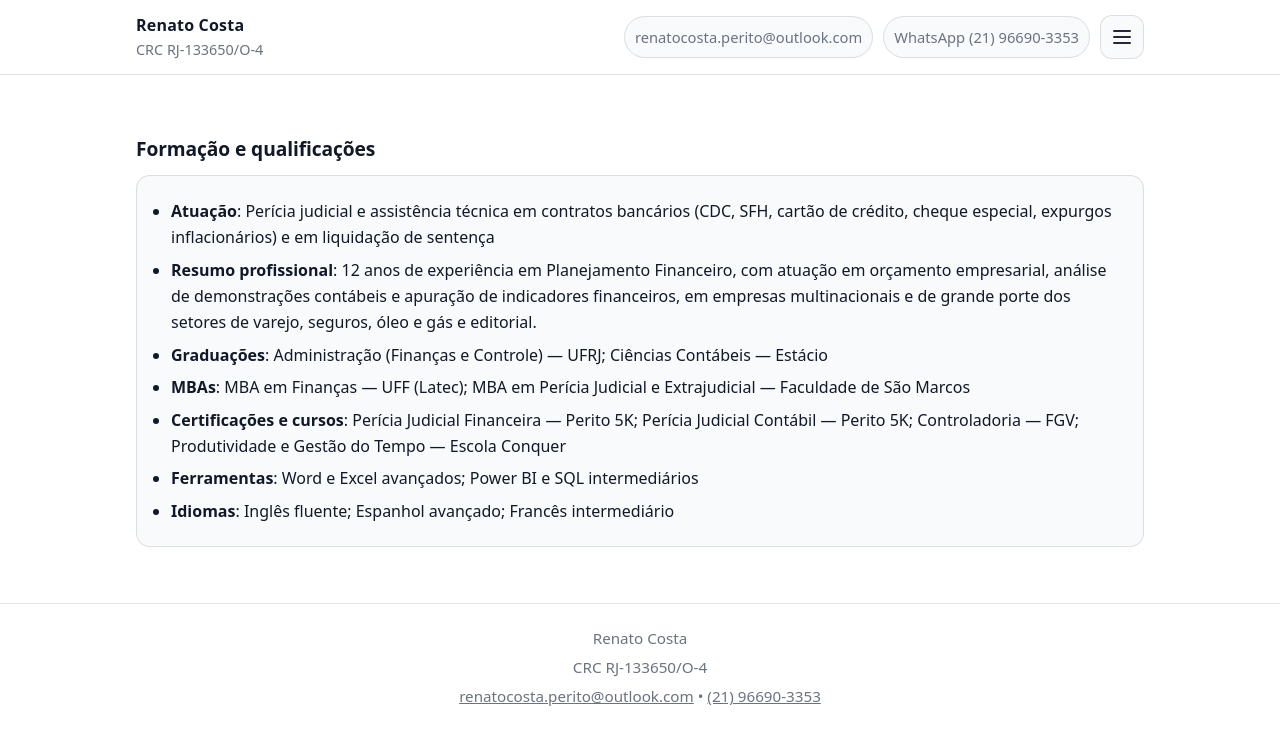
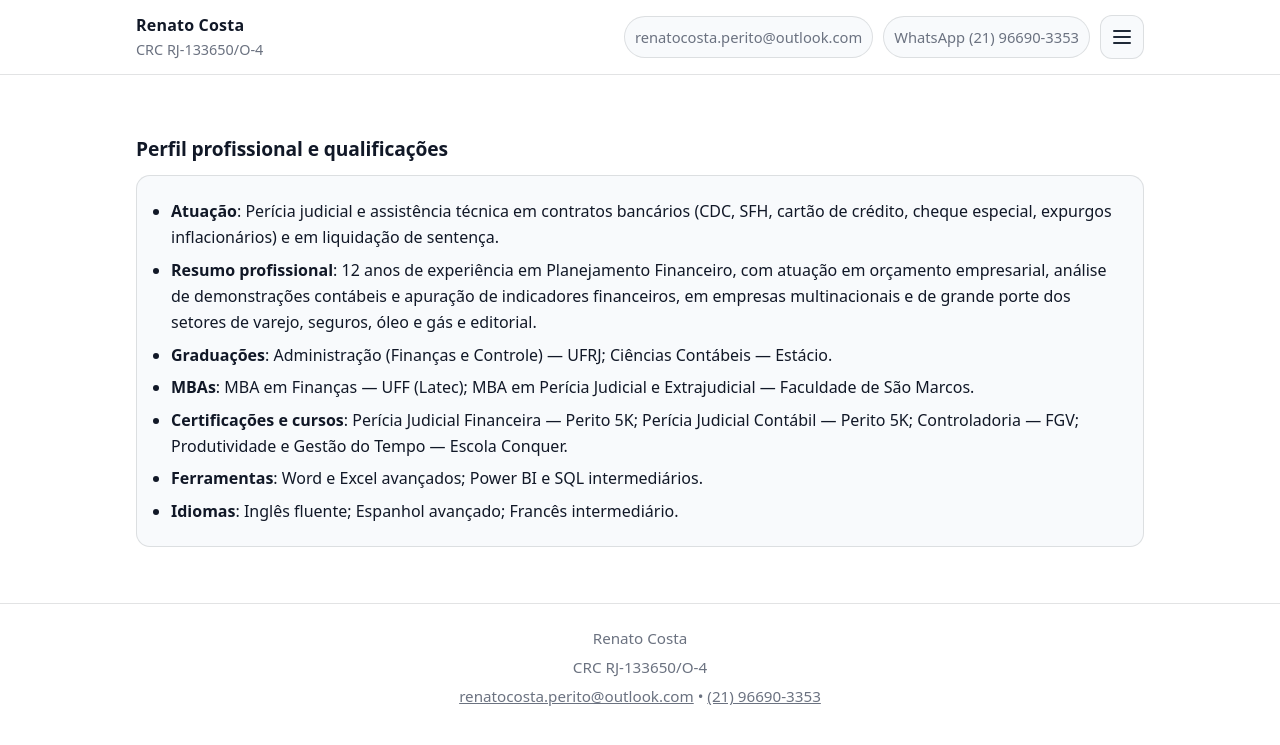
Before and after one commit to peritorenatocosta/peritorenatocosta.github.io, a Jekyll site: the page built from curriculo.md, in a window 1280 px wide. Shown: the top 745 px of the page. Built offline with Jekyll 4.4.1, drawn with Linux system fonts in a browser that asks for light colours.

Commit message:
Update curriculo.md

```diff
--- a/curriculo.md
+++ b/curriculo.md
@@ -8,16 +8,16 @@
 ---
 
 <section class="section">
-  <h2>Formação e qualificações</h2>
+  <h2>Perfil profissional e qualificações</h2>
   <div class="card">
     <ul class="list">
-      <li><strong>Atuação</strong>: Perícia judicial e assistência técnica em contratos bancários (CDC, SFH, cartão de crédito, cheque especial, expurgos inflacionários) e em liquidação de sentença</li>
+      <li><strong>Atuação</strong>: Perícia judicial e assistência técnica em contratos bancários (CDC, SFH, cartão de crédito, cheque especial, expurgos inflacionários) e em liquidação de sentença.</li>
       <li><strong>Resumo profissional</strong>: 12 anos de experiência em Planejamento Financeiro, com atuação em orçamento empresarial, análise de demonstrações contábeis e apuração de indicadores financeiros, em empresas multinacionais e de grande porte dos setores de varejo, seguros, óleo e gás e editorial.</li>
-      <li><strong>Graduações</strong>: Administração (Finanças e Controle) — UFRJ; Ciências Contábeis — Estácio</li>
-      <li><strong>MBAs</strong>: MBA em Finanças — UFF (Latec); MBA em Perícia Judicial e Extrajudicial — Faculdade de São Marcos</li>
-      <li><strong>Certificações e cursos</strong>: Perícia Judicial Financeira — Perito 5K; Perícia Judicial Contábil — Perito 5K; Controladoria — FGV; Produtividade e Gestão do Tempo — Escola Conquer</li>
-      <li><strong>Ferramentas</strong>: Word e Excel avançados; Power BI e SQL intermediários</li>
-      <li><strong>Idiomas</strong>: Inglês fluente; Espanhol avançado; Francês intermediário</li>
+      <li><strong>Graduações</strong>: Administração (Finanças e Controle) — UFRJ; Ciências Contábeis — Estácio.</li>
+      <li><strong>MBAs</strong>: MBA em Finanças — UFF (Latec); MBA em Perícia Judicial e Extrajudicial — Faculdade de São Marcos.</li>
+      <li><strong>Certificações e cursos</strong>: Perícia Judicial Financeira — Perito 5K; Perícia Judicial Contábil — Perito 5K; Controladoria — FGV; Produtividade e Gestão do Tempo — Escola Conquer.</li>
+      <li><strong>Ferramentas</strong>: Word e Excel avançados; Power BI e SQL intermediários.</li>
+      <li><strong>Idiomas</strong>: Inglês fluente; Espanhol avançado; Francês intermediário.</li>
     </ul>
   </div>
 </section>
```
